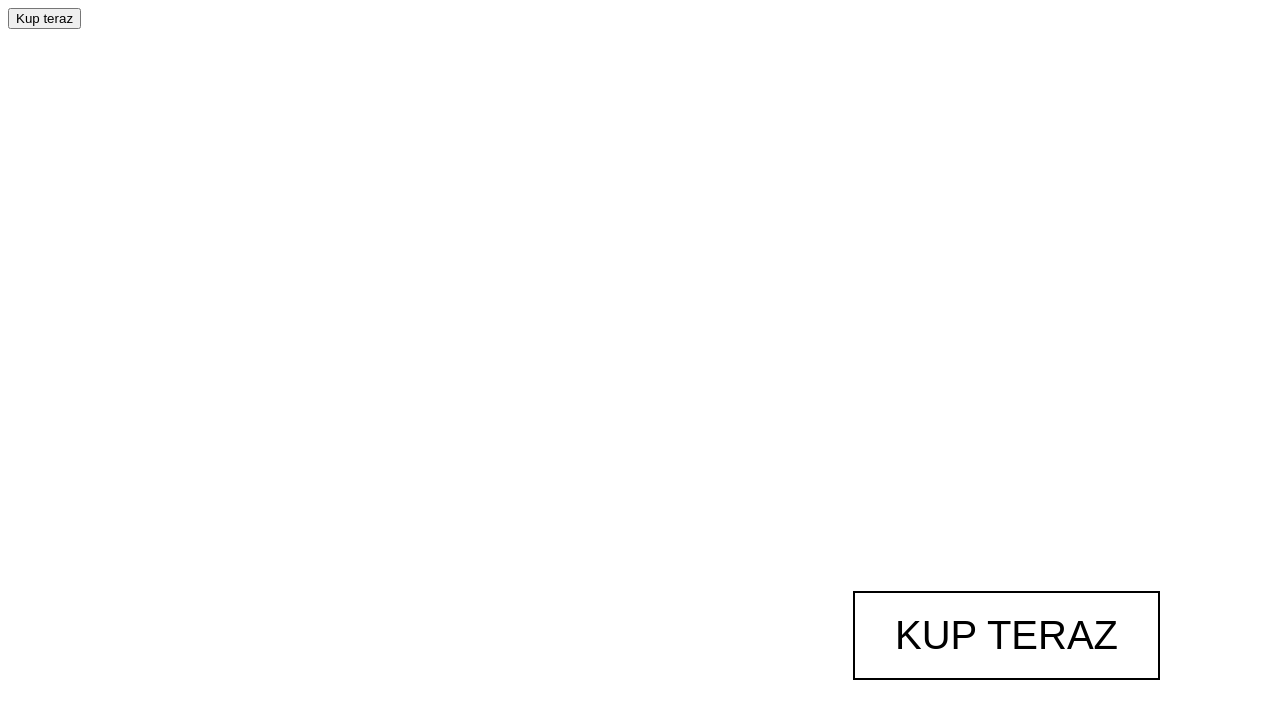
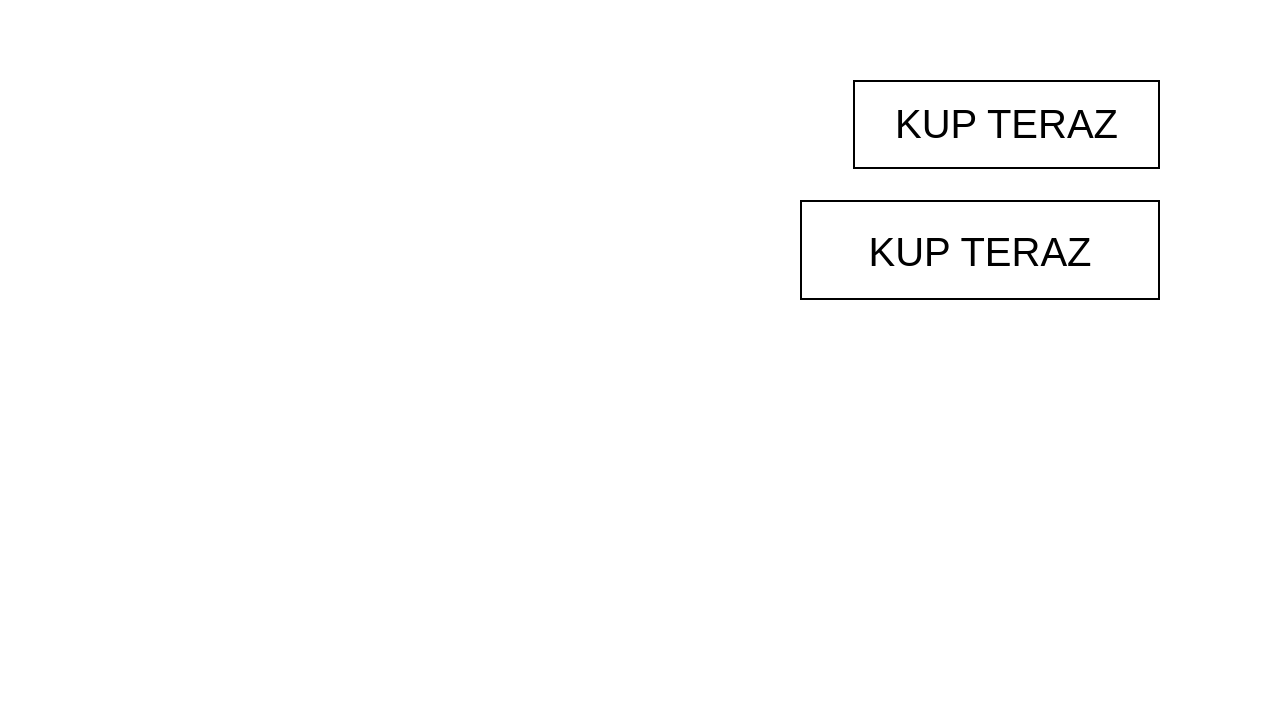
Before and after one commit to miloch88/Buttons3, a plain HTML site: page index.html in a window 1280 px wide. Drawn offline with Linux system fonts and the light colour scheme.

Commit message:
Second Commit

```diff
--- a/css/style.css
+++ b/css/style.css
@@ -1,6 +1,11 @@
+*{
+    margin: 0;
+    padding: 0;
+}
+
 .button1 {
     position: absolute;
-    bottom: 15vh;
+    top: 10vh;
     right: 15vh;
     border: 2px solid black;
     padding: 20px 40px;
@@ -8,7 +13,37 @@
     font-size: 40px;
     text-transform: uppercase;
     font-family: Arial, Helvetica, sans-serif;
+    cursor: pointer;
     animation: shakes 5s linear infinite;
+}
+
+.button2 {
+    position: absolute;
+    top: 25vh;
+    right: 15vh;
+    border: 2px solid black;
+    width: 360px;
+    height: 100px;
+    background-color: white;
+    font-size: 40px;
+    text-transform: uppercase;
+    font-family: Arial, Helvetica, sans-serif;
+    overflow: hidden;
+    cursor: pointer;
+    /* animation: shakes 5s linear infinite; */
+}
+
+button span{
+    display: block;
+    line-height: 100px;
+    position: relative;
+    transition: 0.3s linear;
+    top: 0;
+    /* animation: shakes 5s linear infinite; */
+}
+
+button:hover span {
+    top: -100px;
 }
 
 @keyframes shakes {
--- a/index.html
+++ b/index.html
@@ -10,6 +10,6 @@
 </head>
 <body>
     <button class="button1">Kup teraz</button>
-    <button class="button2">Kup teraz</button>
+    <button class="button2"><span>Kup Teraz</span><span>Super okazja!</span></button>
 </body>
 </html>
```
